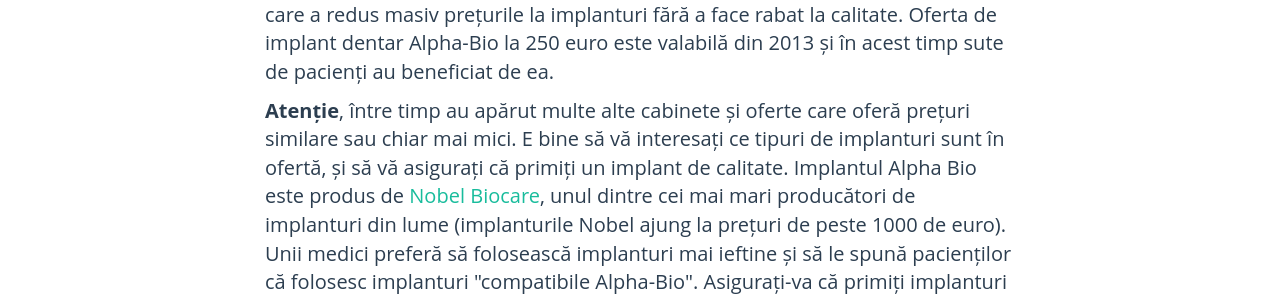
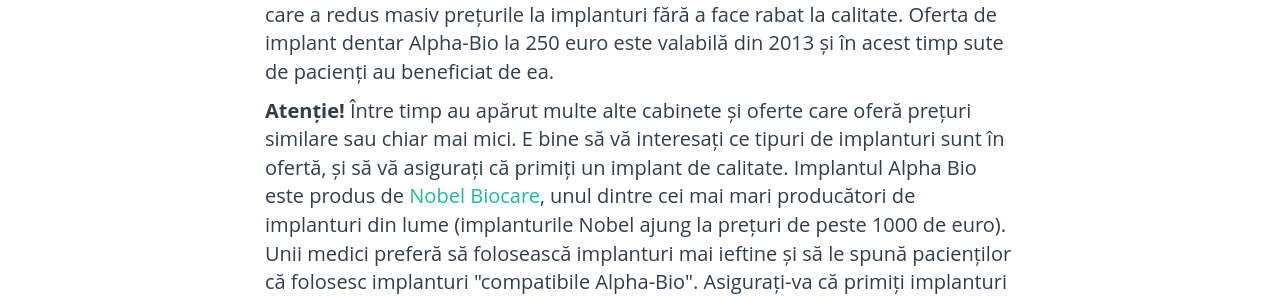
Before and after one commit to littledentgopo/offerdent, a Jekyll site: the page built from extra-reducere-alphabio.html, in a window 1280 px wide and 900 px high, scrolled down 1447 px. Shown: the part 163-459 px from the top of the window. Built offline with Jekyll 4.4.1, drawn with Linux system fonts in a browser that asks for light colours; comment, search, counter and statistics services are not loaded.

Commit message:
Adding extras

```diff
--- a/extra-reducere-alphabio.html
+++ b/extra-reducere-alphabio.html
@@ -33,7 +33,7 @@ contact: one
                     Cabinetul nostru, <a href="{{site.contact.office.url}}" target="_blank">{{ site.newname }}</a> (fost IQDent), a fost printre primele din București care a redus masiv prețurile la implanturi fără a face rabat la calitate. Oferta de implant dentar Alpha-Bio la 250 euro este valabilă din 2013 și în acest timp sute de pacienți au beneficiat de ea.
                 </p>
                 <p>
-                    <strong>Atenție</strong>, între timp au apărut multe alte cabinete și oferte care oferă prețuri similare sau chiar mai mici. E bine să vă interesați ce tipuri de implanturi sunt în ofertă, și să vă asigurați că primiți un implant de calitate. Implantul Alpha Bio este produs de <a href="https://www.nobelbiocare.com/" target="_blank">Nobel Biocare</a>, unul dintre cei mai mari producători de implanturi din lume (implanturile Nobel ajung la prețuri de peste 1000 de euro). Unii medici preferă să folosească implanturi mai ieftine și să le spună pacienților că folosesc implanturi "compatibile Alpha-Bio". Asigurați-va că primiți implanturi originale și insistați să primiți seria și numărul implantului. Dacă plătiți un implant Alpha-Bio nu acceptați să vi se pună ceva mai ieftin.
+                    <strong>Atenție!</strong> Între timp au apărut multe alte cabinete și oferte care oferă prețuri similare sau chiar mai mici. E bine să vă interesați ce tipuri de implanturi sunt în ofertă, și să vă asigurați că primiți un implant de calitate. Implantul Alpha Bio este produs de <a href="https://www.nobelbiocare.com/" target="_blank">Nobel Biocare</a>, unul dintre cei mai mari producători de implanturi din lume (implanturile Nobel ajung la prețuri de peste 1000 de euro). Unii medici preferă să folosească implanturi mai ieftine și să le spună pacienților că folosesc implanturi "compatibile Alpha-Bio". Asigurați-va că primiți implanturi originale și insistați să primiți seria și numărul implantului. Dacă plătiți un implant Alpha-Bio nu acceptați să vi se pună ceva mai ieftin.
                 </p>
                 <p>
                      Pentru o perioadă limitată ({{site.offer.extramonth}}) puteți beneficia de prețul de 240 euro pentru implanturi Alpha-Bio. Trebuie să prezentați codul <strong>ALPHA240</strong> în cabinet pentru a primi extra-reducerea de 10 euro. Dacă nu vă puteți programa în timpul valabilității extra-reducerii lăsați-ne un mesaj mai jos pentru a vă rezerva acest preț.
```
